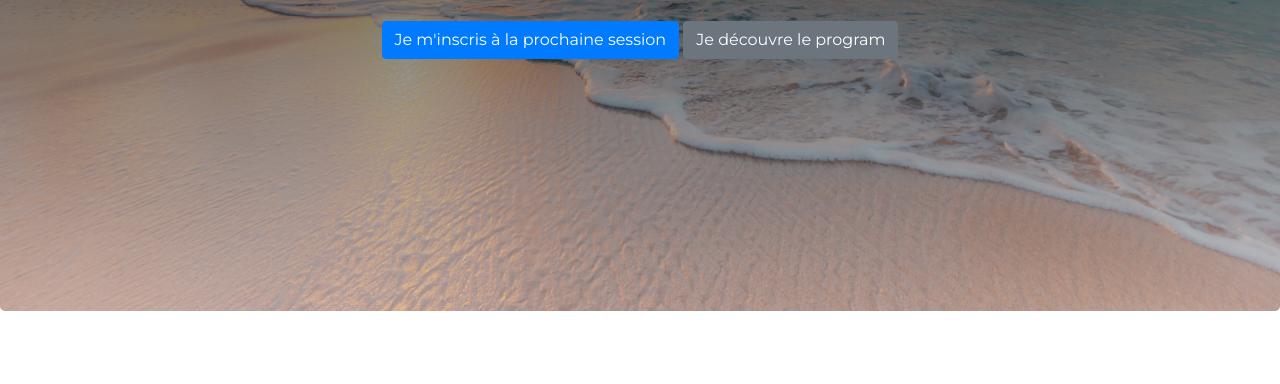
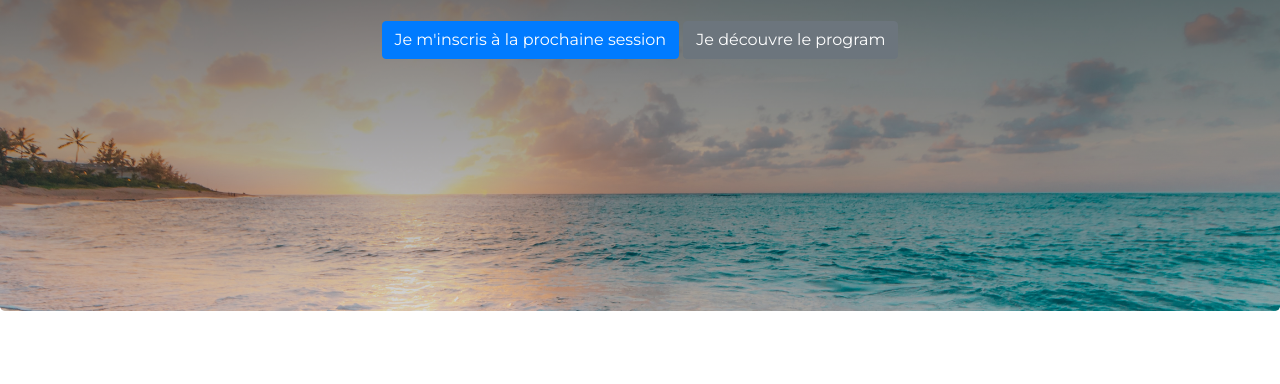
Before and after one commit to emilie-lb/THP_J4_SurfingSite, a plain HTML site: page index.html in a window 1280 px wide. Shown: the part 189-573 px from the top of the page. Drawn offline with nearby package versions, Linux system fonts and the light colour scheme.

Commit message:
Update index.html

```diff
--- a/index.html
+++ b/index.html
@@ -29,7 +29,7 @@
           fixed top center / cover no-repeat url("images/beach.jpg");
 
         /* Centre l'image et la met bien sur tous les écrans */
-        background-position: bottom;
+        background-position: top;
         background-repeat: no-repeat;
         background-size: cover;
         padding-top: 100px;
```
